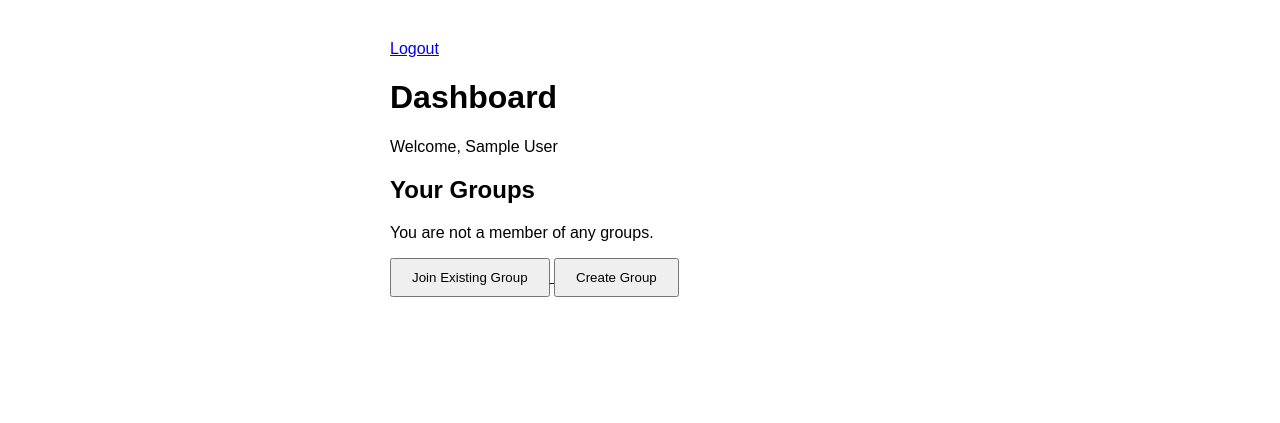
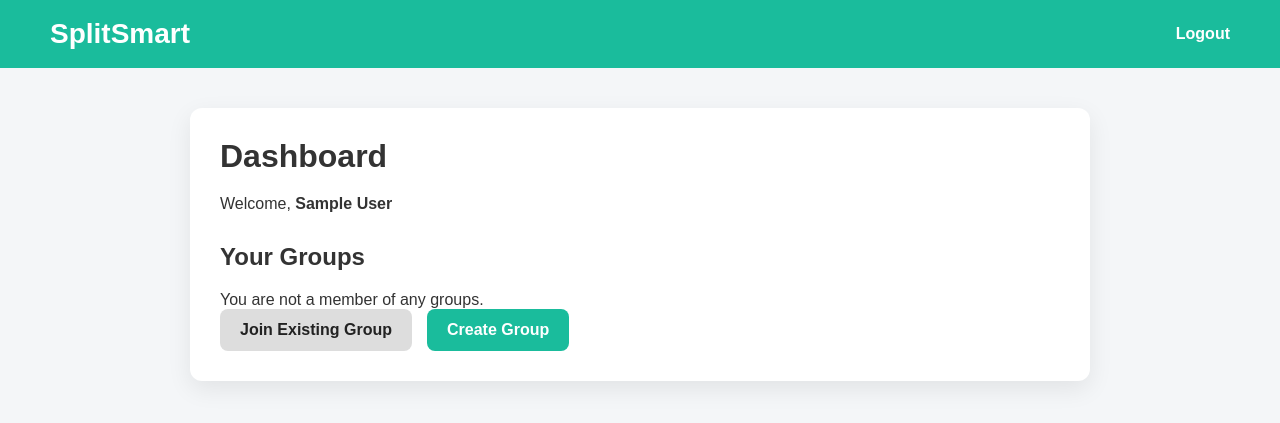
Before and after one commit to saikowshikp/SplitSmart, a Flask app: page /dashboard in a window 1280 px wide. Shown: the top 423 px of the page. Run offline with Flask 3, Linux system fonts and the light colour scheme; the visitor is signed in with stand-in values (Sample User, id 1).

Commit message:
Improved UI

```diff
--- a/app/static/css/style.css
+++ b/app/static/css/style.css
@@ -1,14 +1,189 @@
-body {
-    font-family: Arial;
-    width: 500px;
-    margin: 40px auto;
+*{
+    margin:0;
+    padding:0;
+    box-sizing:border-box;
 }
 
-input {
-    width: 100%;
-    padding: 10px;
+body{
+    font-family:Arial,Helvetica,sans-serif;
+    background:#f4f6f8;
+    color:#333;
 }
 
-button {
-    padding: 10px 20px;
+.navbar{
+    background:#1abc9c;
+    color:white;
+    display:flex;
+    justify-content:space-between;
+    align-items:center;
+    padding:18px 50px;
 }
+
+.logo a{
+    color:white;
+    text-decoration:none;
+    font-size:28px;
+    font-weight:bold;
+}
+
+.logout-btn{
+    color:white;
+    text-decoration:none;
+    font-weight:bold;
+}
+
+.container{
+    width:90%;
+    max-width:900px;
+    margin:40px auto;
+}
+
+.card{
+    background:white;
+    border-radius:12px;
+    padding:30px;
+    box-shadow:0 8px 25px rgba(0,0,0,.08);
+}
+
+.auth-card{
+    max-width:420px;
+    margin:auto;
+}
+
+h1,h2{
+    margin-bottom:20px;
+}
+
+.welcome{
+    margin-bottom:30px;
+}
+
+.group-list{
+    display:grid;
+    grid-template-columns:repeat(auto-fill,minmax(220px,1fr));
+    gap:18px;
+    margin-top:20px;
+    margin-bottom:30px;
+}
+
+.group-card{
+    background:#1abc9c;
+    color:white;
+    text-decoration:none;
+    padding:20px;
+    border-radius:10px;
+    text-align:center;
+    font-weight:bold;
+    transition:.3s;
+}
+
+.group-card:hover{
+    background:#16a085;
+    transform:translateY(-3px);
+}
+
+.button-row{
+    display:flex;
+    gap:15px;
+    flex-wrap:wrap;
+}
+
+.btn{
+    text-decoration:none;
+    padding:12px 20px;
+    border-radius:8px;
+    background:#ddd;
+    color:#222;
+    font-weight:bold;
+}
+
+.btn-primary{
+    background:#1abc9c;
+    color:white;
+}
+
+.btn:hover{
+    opacity:.9;
+}
+
+form{
+    display:flex;
+    flex-direction:column;
+    gap:18px;
+}
+
+input{
+    padding:12px;
+    border:1px solid #ccc;
+    border-radius:8px;
+    font-size:16px;
+}
+
+input:focus{
+    outline:none;
+    border-color:#1abc9c;
+}
+
+button{
+    padding:12px;
+    border:none;
+    border-radius:8px;
+    background:#1abc9c;
+    color:white;
+    font-size:16px;
+    cursor:pointer;
+    transition:.3s;
+}
+
+button:hover{
+    background:#16a085;
+}
+
+label{
+    font-weight:bold;
+}
+
+details{
+    margin-top:20px;
+}
+
+summary{
+    cursor:pointer;
+    font-weight:bold;
+    margin-bottom:15px;
+}
+
+.member-list{
+    margin-top:15px;
+    padding-left:20px;
+}
+
+.member-list li{
+    margin:10px 0;
+}
+
+p a{
+    color:#1abc9c;
+    text-decoration:none;
+    font-weight:bold;
+}
+
+p a:hover{
+    text-decoration:underline;
+}
+
+@media(max-width:700px){
+
+    .navbar{
+        padding:20px;
+    }
+
+    .container{
+        width:95%;
+    }
+
+    .button-row{
+        flex-direction:column;
+    }
+
+}
--- a/app/templates/base.html
+++ b/app/templates/base.html
@@ -1,17 +1,31 @@
 <!DOCTYPE html>
-<html>
+<html lang="en">
 <head>
+    <meta charset="UTF-8">
+    <meta name="viewport" content="width=device-width, initial-scale=1.0">
     <title>SplitSmart</title>
+
     <link rel="stylesheet"
           href="{{ url_for('static', filename='css/style.css') }}">
 </head>
+<body>
 
-<body>
+<nav class="navbar">
+    <div class="logo">
+        <a href="/">SplitSmart</a>
+    </div>
+
     {% if user != None and user.is_authenticated %}
-        <a href="/logout">Logout</a>
+    <div class="nav-links">
+        <a class="logout-btn" href="/logout">Logout</a>
+    </div>
     {% endif %}
+</nav>
+
+<div class="container">
     {% block content %}
+    {% endblock %}
+</div>
 
-    {% endblock %}
 </body>
 </html>
--- a/app/templates/dashboard.html
+++ b/app/templates/dashboard.html
@@ -2,33 +2,53 @@
 
 {% block content %}
 
+<div class="card">
+
     <h1>Dashboard</h1>
 
-<p>Welcome, {{ user.name }}</p>
+    <p class="welcome">
+        Welcome, <strong>{{ user.name }}</strong>
+    </p>
 
     <h2>Your Groups</h2>
 
     {% if user.group_memberships %}
-    <ul>
+
+    <div class="group-list">
+
         {% for membership in user.group_memberships %}
-            <li>
-                <a href="{{ url_for('group.group', groupid=membership.group.id) }}">
+
+        <a class="group-card"
+           href="{{ url_for('group.group', groupid=membership.group.id) }}">
+
             {{ membership.group.name }}
+
         </a>
-            </li>
+
         {% endfor %}
-    </ul>
+
+    </div>
+
     {% else %}
+
     <p>You are not a member of any groups.</p>
+
     {% endif %}
 
-<p>
-    <a href="{{ url_for('group.joingroup')}}">
-        <button>Join Existing Group</button>
+    <div class="button-row">
+
+        <a class="btn"
+           href="{{ url_for('group.joingroup')}}">
+            Join Existing Group
         </a>
-    <a href="{{ url_for('group.creategroup') }}">
-        <button>Create Group</button>
+
+        <a class="btn btn-primary"
+           href="{{ url_for('group.creategroup') }}">
+            Create Group
         </a>
-</p>
+
+    </div>
+
+</div>
 
 {% endblock %}
```
Also changed, not shown: app/templates/creategroup.html (+12 -8 lines), app/templates/group.html (+20 -3 lines), app/templates/joingroup.html (+13 -9 lines), app/templates/login.html (+10 -6 lines), app/templates/register.html (+10 -9 lines). Lines whose indentation alone changed are shown as unchanged.
